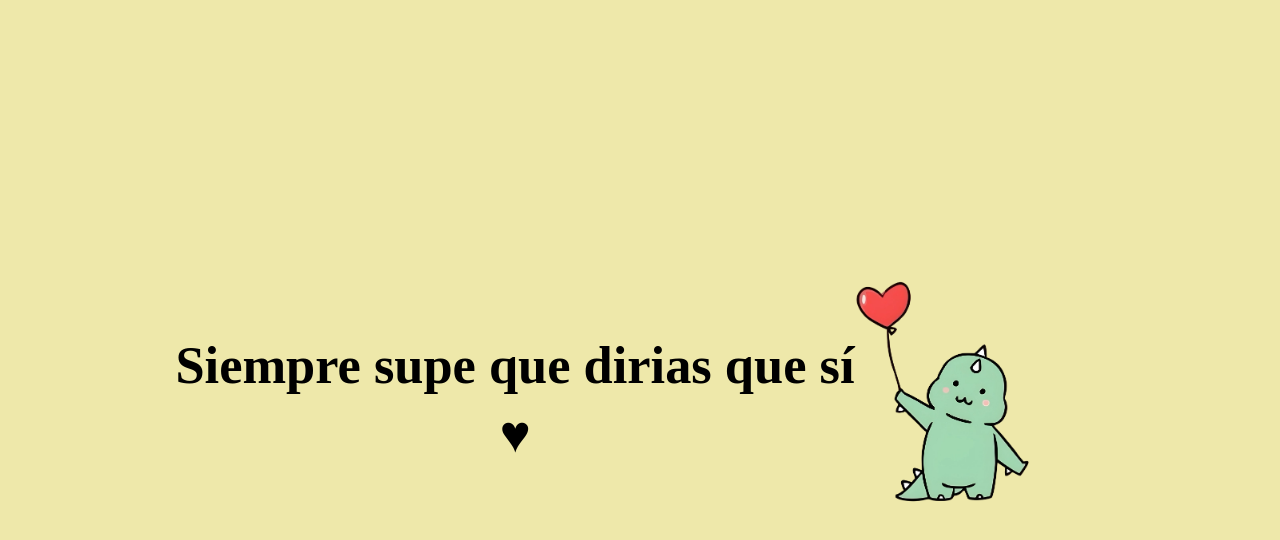
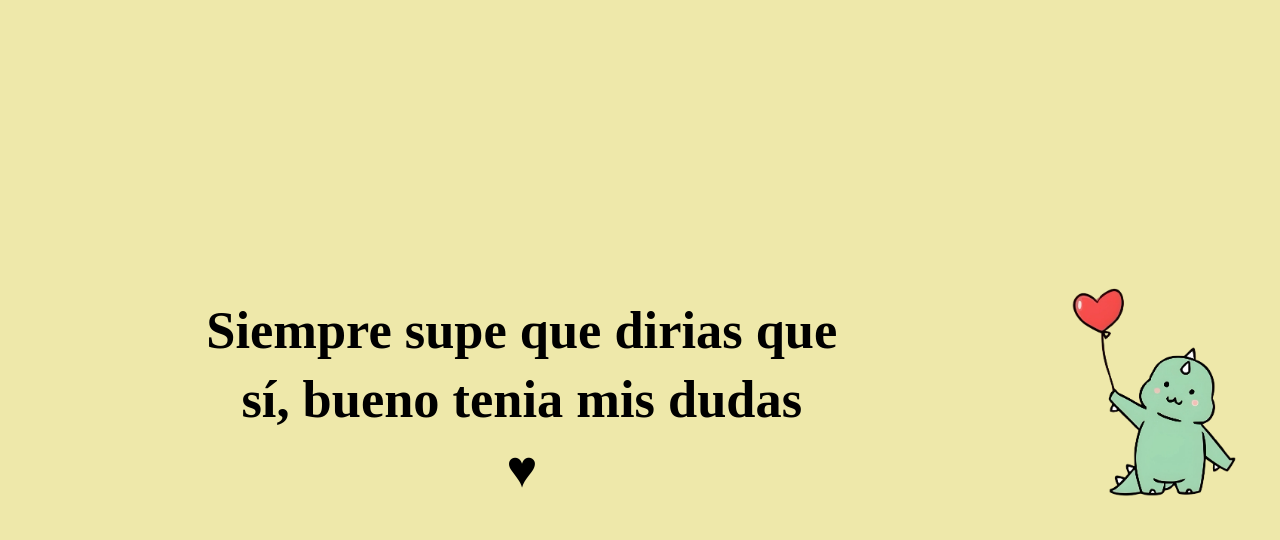
Before and after one commit to MRDAN2704/Para_Daira, a plain HTML site: page index.html in a window 1280 px wide. Both pictures are taken after a click on the button "Si". Drawn offline with Linux system fonts and the light colour scheme.

Commit message:
Update index.html

```diff
--- a/index.html
+++ b/index.html
@@ -11,7 +11,7 @@
 <body>
   <main>
     <div id="message">
-      <h1>Siempre supe que dirias que sí <br>♥</h1>
+      <h1>Siempre supe que dirias que sí, bueno tenia mis dudas <br>♥</h1>
       <img src="./assets/dino_love_2.webp" width="250" alt="Dino Love">
     </div>
     <img src="./assets/dino_love.webp" width="250" alt="Dino Love">
```
